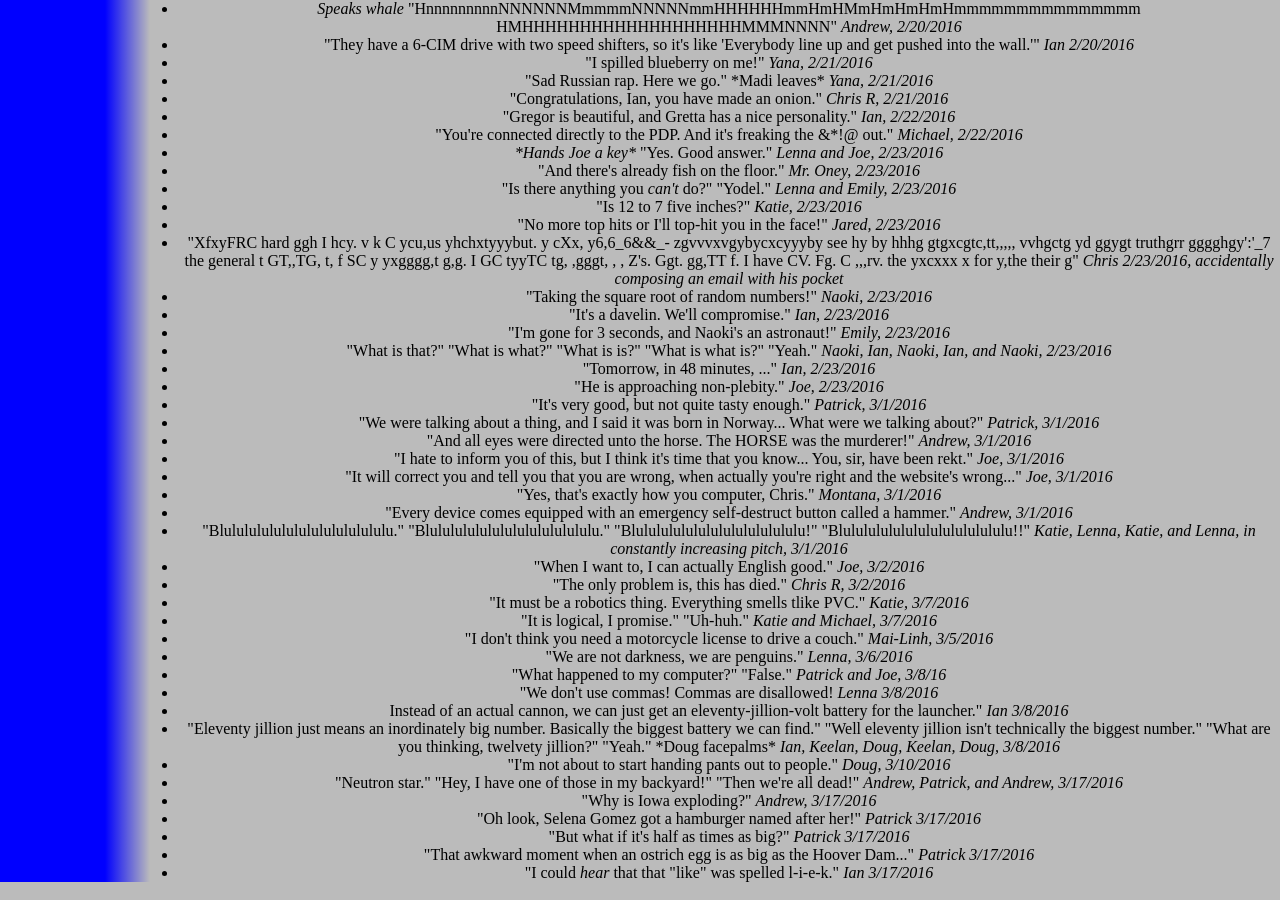
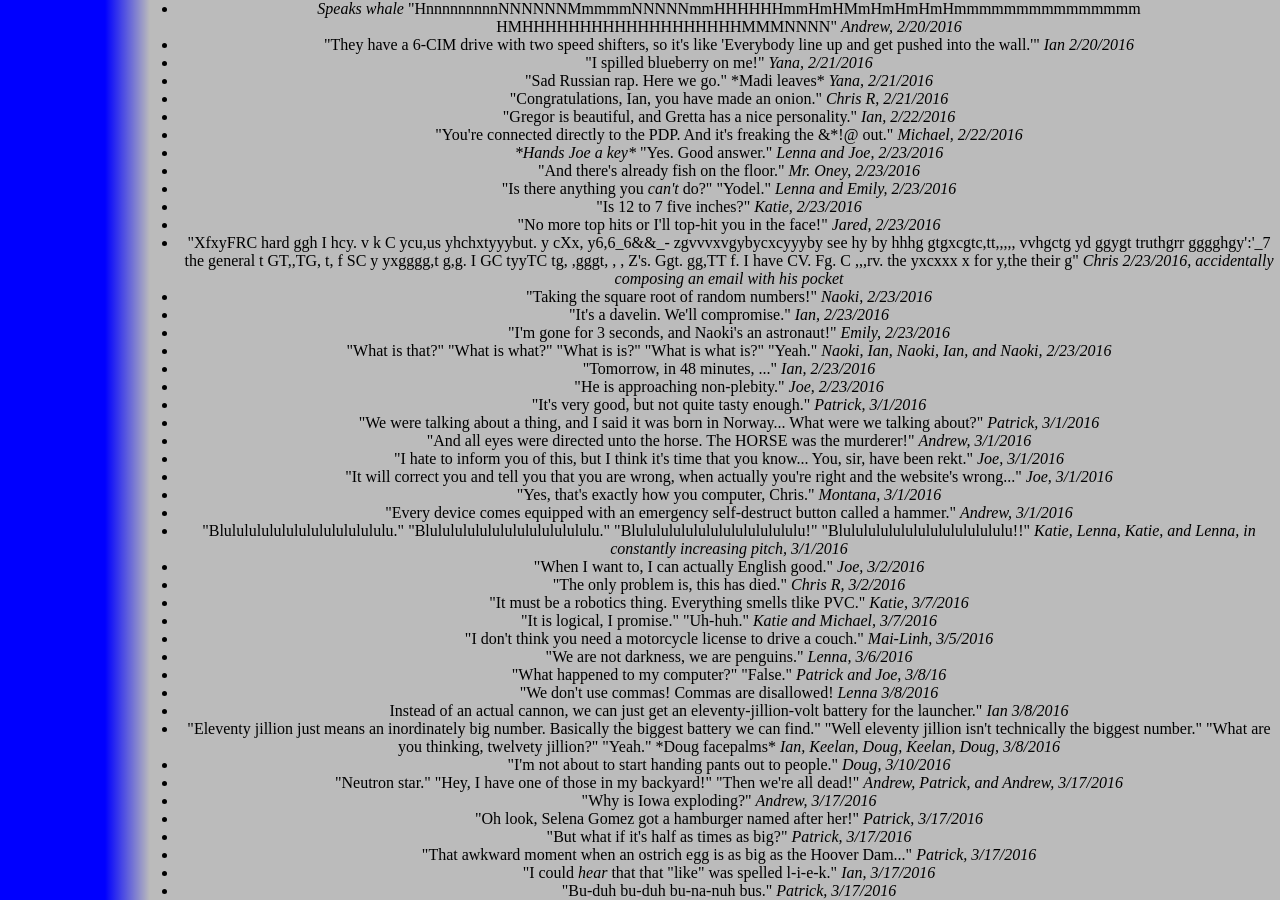
Before and after one commit to katiebugmoon/FRC4131.github.io, a Jekyll site: the page built from media/2016/quotes.html, in a window 1280 px wide and 900 px high, scrolled down 1384 px. Built offline with Jekyll 4.4.1, drawn with Linux system fonts in a browser that asks for light colours; nearby versions of some CDN libraries.

Commit message:
Update quotes.html

```diff
--- a/media/2016/quotes.html
+++ b/media/2016/quotes.html
@@ -115,8 +115,9 @@ title: Build Season 2016 Quotes
 	<li>"I'm not about to start handing pants out to people." <i>Doug, 3/10/2016</i></li>
 	<li>"Neutron star." "Hey, I have one of those in my backyard!" "Then we're all dead!" <i>Andrew, Patrick, and Andrew, 3/17/2016</i></li>
 	<li>"Why is Iowa exploding?" <i>Andrew, 3/17/2016</i></li>
-	<li>"Oh look, Selena Gomez got a hamburger named after her!" <i>Patrick 3/17/2016</i></li>
-	<li>"But what if it's half as times as big?" <i>Patrick 3/17/2016</i></li>
-	<li>"That awkward moment when an ostrich egg is as big as the Hoover Dam..." <i>Patrick 3/17/2016</i></li>
-	<li>"I could <i>hear</i> that that "like" was spelled l-i-e-k." <i>Ian 3/17/2016</i></li>
+	<li>"Oh look, Selena Gomez got a hamburger named after her!" <i>Patrick, 3/17/2016</i></li>
+	<li>"But what if it's half as times as big?" <i>Patrick, 3/17/2016</i></li>
+	<li>"That awkward moment when an ostrich egg is as big as the Hoover Dam..." <i>Patrick, 3/17/2016</i></li>
+	<li>"I could <i>hear</i> that that "like" was spelled l-i-e-k." <i>Ian, 3/17/2016</i></li>
+	<li>"Bu-duh bu-duh bu-na-nuh bus." <i>Patrick, 3/17/2016</i></li>
 </ul><center>
```
